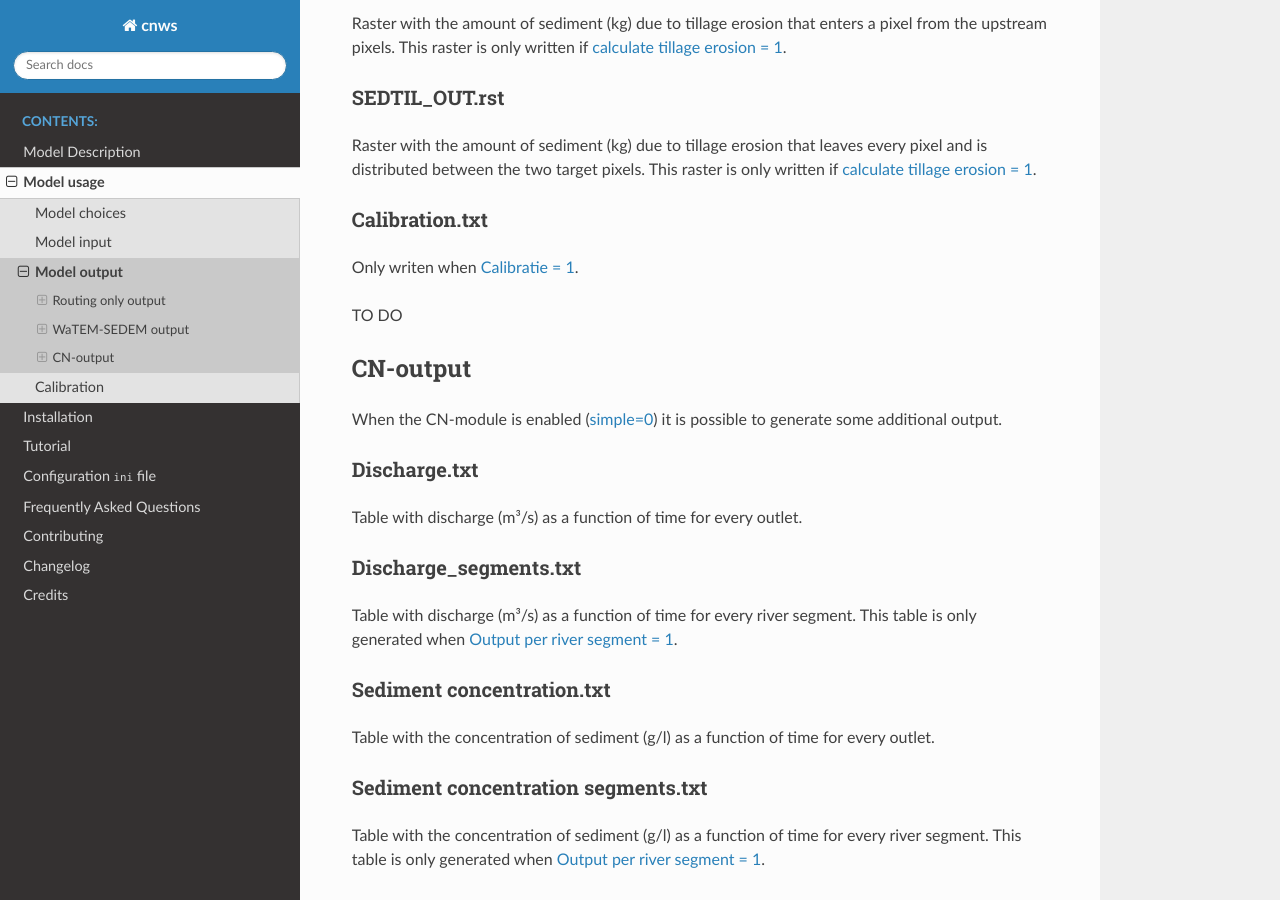
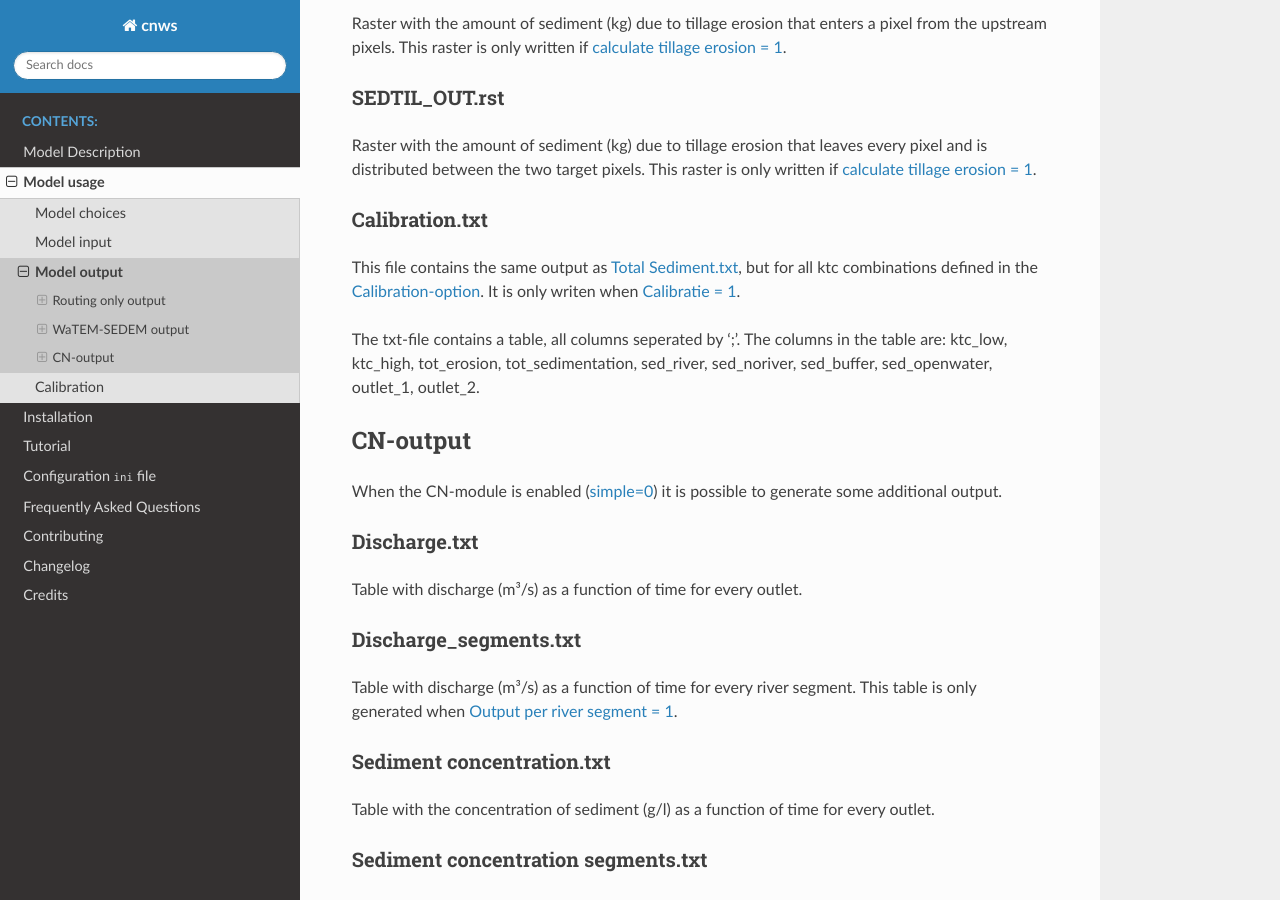
Before and after one commit to watem-sedem/watem-sedem, a Sphinx documentation site: the page built from docs/output.rst, in a window 1280 px wide and 900 px high, scrolled down 4416 px. Built offline with Sphinx 7.4.7 and the Read the Docs theme 2.0.0, drawn with Linux system fonts in a browser that asks for light colours.

Commit message:
Add info about Calibration.Txt

```diff
--- a/docs/choices.rst
+++ b/docs/choices.rst
@@ -310,7 +310,8 @@ extension id, buffer id and trapping efficiency are explained at the
 Buffer reduce area
 ##################
 
-This options (boolean) allows to reduce the upstream area for the buffer with the efficiency of the buffer (see :ref:`buffer data section <bufferdata>`)
+This options (boolean) allows to reduce the upstream area for the buffer with the
+efficiency of the buffer (see :ref:`buffer data section <bufferdata>`)
 
 .. note::
     This option is not fully operational.
--- a/docs/output.rst
+++ b/docs/output.rst
@@ -282,15 +282,19 @@ Raster with the amount of sediment (kg) due to tillage erosion that leaves every
 pixel and is distributed between the two target pixels.
 This raster is only written if :ref:`calculate tillage erosion = 1 <calctileros>`.
 
-
 .. _calibrationtxt:
 
 Calibration.txt
 ***************
 
-Only writen when :ref:`Calibratie = 1 <calibrate>`.
+This file contains the same output as
+:ref:`Total Sediment.txt <totalsedimenttxt>`, but for all ktc combinations defined
+in the :ref:`Calibration-option <calibration>`. It is only writen when
+:ref:`Calibratie = 1 <calibrate>`.
 
-TO DO
+The txt-file contains a table, all columns seperated by ';'. The columns in the
+table are: ktc_low, ktc_high, tot_erosion, tot_sedimentation, sed_river,
+sed_noriver, sed_buffer, sed_openwater, outlet_1, outlet_2.
 
 .. _CNoutput:
 
```
Also changed, not shown: docs/_static/png/plot_ME_calibration.png (added).
